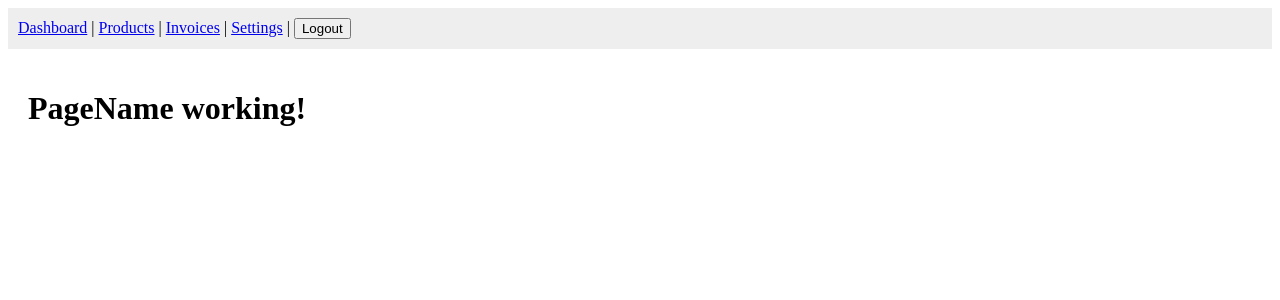
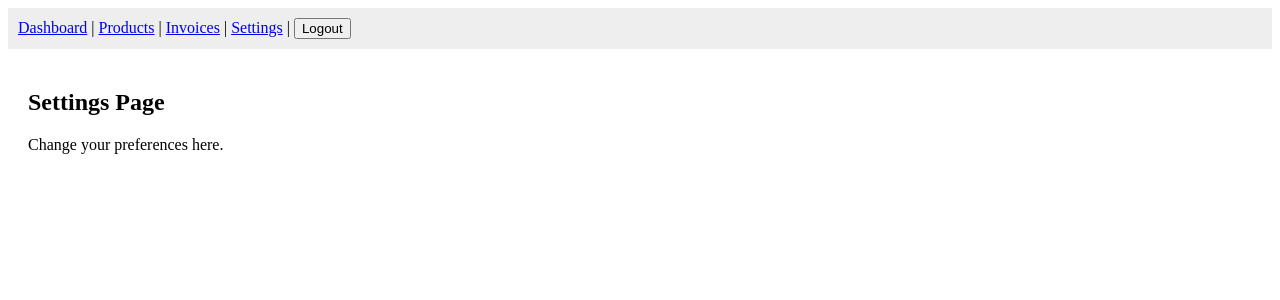
Before and after one commit to TinkaB6/automotive-invoice, a Next.js app: page /settings in a window 1280 px wide. Shown: the top 300 px of the page. Built offline with nearby package versions, Linux system fonts and the light colour scheme; no server answers.

Commit message:
Update settings.tsx

```diff
--- a/pages/settings.tsx
+++ b/pages/settings.tsx
@@ -1,9 +1,13 @@
 import Navbar from '../components/Navbar'
-export default function PageName() {
+
+export default function Settings() {
   return (
     <>
       <Navbar />
-      <div style={{ padding:20 }}><h1>PageName working!</h1></div>
+      <div style={{ padding: 20 }}>
+        <h2>Settings Page</h2>
+        <p>Change your preferences here.</p>
+      </div>
     </>
   )
 }
```
